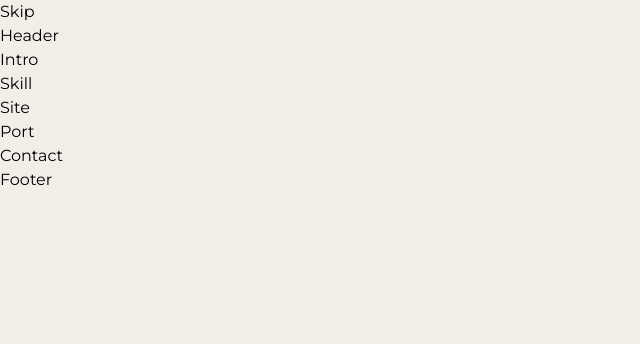
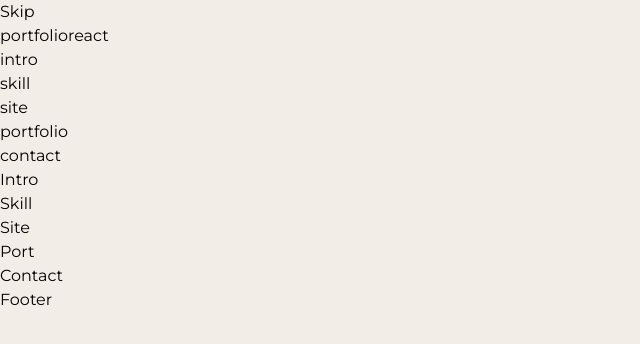
Before and after one commit to eunsooo/react-prac-230824, a React (Create React App) app: page / in a window 1280 px wide. Shown: the top 344 px of the page, without its empty margins (0-640 px from the left). Built offline with nearby package versions, Linux system fonts and the light colour scheme; a small style sheet from the web is missing; a web font is replaced by a local one.

Commit message:
header section

```diff
--- a/src/components/Header.jsx
+++ b/src/components/Header.jsx
@@ -1,8 +1,66 @@
-import React from 'react'
+import React, { useState } from "react"
+
+const headerNav = [
+  {
+    title: "intro",
+    url: "#intro"
+  },
+  {
+    title: "skill",
+    url: "#skill"
+  },
+  {
+    title: "site",
+    url: "#site"
+  },
+  {
+    title: "portfolio",
+    url: "#port"
+  },
+  {
+    title: "contact",
+    url: "#contact"
+  }
+]
 
 const Header = () => {
+  const [show, setShow] = useState(false); //vertual dom 에서 상수값을 유지하기 위한 관리
+  const toggleMenu = () => {
+    setShow((prevShow) => !prevShow ) //true <-> false 번갈아
+  }
+
   return (
-    <div>Header</div>
+    <header id="header" role="banner">
+        <div className="header__inner">
+          <div className="header__logo">
+            <a href="/">portfolio<em>react</em></a>
+          </div>
+          <nav
+            className={`header__nav ${show ? "show" : ""}`}
+            role="navigation"
+            aria-label="메인메뉴"
+          >
+            <ul>
+              {headerNav.map((nav, key) => (
+                <li key={key}>
+                  <a href="{nav.url}">{nav.title}</a>
+                </li>
+              ))}
+            </ul>
+          </nav>
+          <div
+            className="header__nav__mobile"
+            id="headerToggle"
+            aria-controls="primary-menu"
+            aria-expanded={show ? "true" : "false"}
+            role="button"
+            tabIndex="0"
+            onClick={toggleMenu}
+          >
+            <span></span>
+          </div>
+        </div>
+    </header>
   )
 }
 
```
